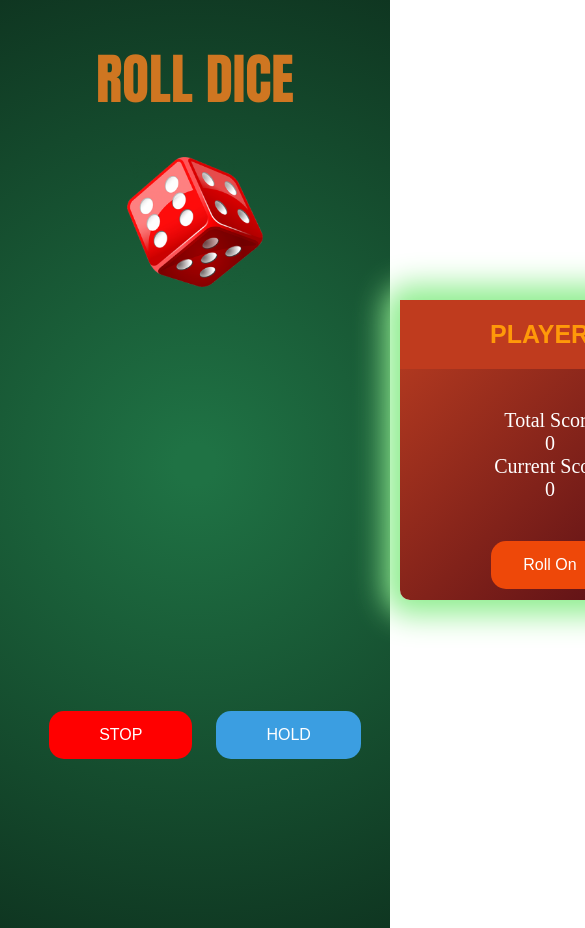
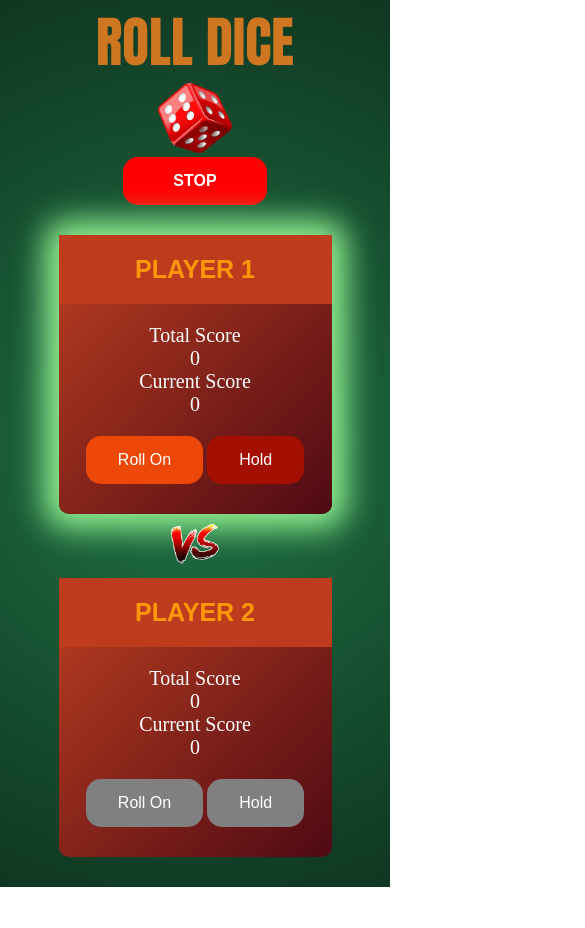
Before and after one commit to Hishamkool/roll-dice, a plain HTML site: page index.html in a window 390 px wide. Both pictures are taken after a click on the button "START". Shown: the top 928 px of the page, 585 px wide, since content can reach past the window. After the commit the page ends 887 px from the top, so only its background shows below. Drawn offline with Linux system fonts and the light colour scheme.

Commit message:
Making responsive for mobile view and also adding seperate hold functionality for both players and game stop functionality

```diff
--- a/css/style.css
+++ b/css/style.css
@@ -1,104 +1,158 @@
+* {
+  margin: 0;
+  padding: 0;
+  box-sizing: border-box;
+}
 
-html {
-    height: 110%;
+:root {
+  /* font sizes */
+  --font-size-h1-55: 55px;
+  --font-size-h2-25: 25px;
+  --font-size-button-15: 15px;
 }
-h1{
+
+h1 {
   text-align: center;
   font-family: Impact, Haettenschweiler, 'Arial Narrow Bold', sans-serif;
   color: #CF7621;
   font-size: 55px;
 }
 
-.body{
-    margin: 0;
-    padding: 0;
-    background-image: radial-gradient(circle,   #1F7244 4% ,#0F3621 100%);
-    background-repeat:no-repeat;
-    /* height: 700px; */
+body {
+  background: radial-gradient(circle, #1F7244 4%, #0F3621 100%) no-repeat;
   background-size: cover;
-
+  min-height: 100vh;
+  position: relative;
+  display: flex;
+  flex-direction: column;
 }
 
-.dice{
 
+.dice {
   text-align: center;
 }
 
-.boxone{
-    width: 300px;
-    height: 300px;
-    background-image: linear-gradient(to bottom right,#BC3E21,#4F0A14);
-    border-radius: 10px;
-    position: absolute;
-    top: 300px;
-    left: 400px;
-}
-.boxtwo{
-    width: 300px;
-    height: 300px;
-    background-image: linear-gradient(to bottom right,#BC3E21,#4F0A14);
-    border-radius: 10px;
-    /* position: relative;
-    left: 800px;
-    top: 60px; */
-    position: absolute;
-    top: 300px;
-    left: 850px;
+.dice img {
+  height: 70px;
 }
 
-.buttons{
+main {
+  display: flex;
+  flex-direction: column;
+  align-items: center;
+  gap: 10px;
+  margin-block: 30px;
+}
+
+.boxone {
+  max-width: 300px;
+  max-height: 300px;
+  width: 70%;
+  background-image: linear-gradient(to bottom right, #BC3E21, #4F0A14);
+  border-radius: 10px;
+  /*   position: absolute;
+  top: 300px;
+  left: 400px; */
+}
+
+.boxtwo {
+  width: 70%;
+  max-width: 300px;
+  max-height: 300px;
+  background-image: linear-gradient(to bottom right, #BC3E21, #4F0A14);
+  border-radius: 10px;
+
+  /*   position: absolute;
+  top: 300px;
+  left: 850px; */
+}
+
+.buttons {
+  display: flex;
   text-align: center;
-    position: relative;
-    top: 400px;
+  justify-content: space-evenly;
 }
-.input{
-    background-color:	#BF3B1E;
+
+body>.buttons {
+  order: 2;
+}
+
+body>main {
+  order: 3;
+}
+
+.input {
+  background-color: #BF3B1E;
   padding: 20px;
   text-align: center;
   font-family: Arial;
-    color: 	rgb(255, 153, 9);
+  color: rgb(255, 153, 9);
   font-size: 25px;
 }
-.subinput{
+
+.subinput {
   text-align: center;
   font-size: 20px;
-    padding: 40px;
+  padding: 20px;
   color: white;
 }
-.vs{
-    /* text-align: center; */
-    position: absolute;
-    top: 450px;
-    left: 737px;
+
+.rollon {
+  text-align: center;
+  padding-bottom: 30px;
 }
+
+
+.vs img {
+  height: 40px;
+}
+
 .button {
   border-radius: 15px;
   border: none;
-    background: #EE4809 ;
+  background: #EE4809;
   color: white;
   padding: 15px 32px;
   text-align: center;
   font-size: 16px;
+  cursor: pointer;
 }
-  .rollon{
-    text-align: center;
-  }
-  .start{
+
+
+
+.start {
   background: #33B30F;
   border-radius: 15px;
   border: none;
-    margin: 20px;
+  cursor: pointer;
   color: white;
   padding: 15px 50px;
   text-align: center;
   font-size: 16px;
+  font-weight: 600;
 }
-  .hold{
+
+.hold {
+  cursor: pointer;
+
   border-radius: 15px;
   border: none;
-    background: #3B9EE1 ;
+  /* background: #3B9EE1; */
+  background-color: rgb(163, 16, 0);
   color: white;
-    padding: 15px 50px;
+  padding: 15px 32px;
   text-align: center;
   font-size: 16px;
+
 }
+
+/* disabled button */
+button:disabled,
+input[type="button"]:disabled {
+  background-color: grey;
+  color: white;
+  cursor: not-allowed;
+}
+
+
+@media screen and (min-width:768px) {}
--- a/index.html
+++ b/index.html
@@ -1,21 +1,24 @@
 <!DOCTYPE html>
 <html>
+
 <head>
-
+    <meta name="viewport" content="width=device-width, initial-scale=1.0">
     <link rel="stylesheet" href="css/style.css">
     <title>
         Dice Game
     </title>
 </head>
-    <body class="body" >
+
+<body class="body">
     <h1>
         ROLL DICE
     </h1>
 
-        <div id="diceFace" class="dice" >
-            <img id="Face" src="images/Red-Dice-PNG-Transparent-File.png" alt="Dice" height="130">
+    <div id="diceFace" class="dice">
+        <img id="Face" src="images/Red-Dice-PNG-Transparent-File.png" alt="Dice">
     </div>
 
+    <main>
         <div id="boxone" class="boxone">
             <div class="input">
                 <b>
@@ -36,15 +39,14 @@
                     </div>
                 </div>
             </div>
-            <div  class="rollon">
+            <div class="rollon">
                 <button type="button" id="rollOne" class="button" onclick="rollOne()">Roll On </button>
+                <input type="button" class="hold" value="Hold" id="holdOne" onclick="hold()"></input>
             </div>
         </div>
-
         <div class="vs">
-            <img src="images/vs.png" alt="VS" height="70">
+            <img src="images/vs.png" alt="VS">
         </div>
-
         <div id="boxtwo" class="boxtwo">
             <div class="input">
                 <b>
@@ -68,20 +70,19 @@
             <div class="rollon">
                 <!-- <button class="button">Roll On</button>     -->
                 <button type="button" id="rollTwo" class="button" onclick="rollTwo()">Roll On </button>
+                <input type="button" class="hold" value="Hold" id="holdTwo" onclick="hold()"></input>
             </div>
         </div>
+    </main>
 
     <div class="buttons">
 
-
-            <!-- <button type="button" id="start" class="start" onclick="GameStart()">Start </button> -->
         <input type="button" class="start" value="START" id="start" onclick="GameStart()"></input>
 
-
-            <!-- <button type="button" class="hold">Hold </button> -->
-            <input type="button" class="hold" value="HOLD" id="hold" onclick="hold()"></input>
+        <!-- <input type="button" class="hold" value="HOLD" id="hold" onclick="hold()"></input> -->
 
     </div>
     <script src="js/java.js"></script>
 </body>
+
 </html>
--- a/js/java.js
+++ b/js/java.js
@@ -1,161 +1,205 @@
-let running =false;
-var activeplayer=0;
-var sum=0;
-let cs=[0,0];
-let ts=[0,0];
-const limit=20;
-var flag=0;
+let running = false;
+var activeplayer = 0;
+var sum = 0;
+let cs = [0, 0]; //current score list
+let ts = [0, 0]; //total score list
+const limit = 20;
+var flag = 0;
 
 
-function GameStart(){
+var rollBtnOne = document.getElementById("rollOne");
+var holdBtnOne = document.getElementById("holdOne");
+var rollBtnTwo = document.getElementById("rollTwo");
+var holdBtnTwo = document.getElementById("holdTwo");
 
-     var start=document.getElementById("start");
-    cs[0]=0;
-    cs[1]=0;
-    ts[0]=0;
-    ts[1]=0;
+var boxOne = document.getElementById("boxone");
+var boxTwo = document.getElementById("boxtwo");
+
+var start = document.getElementById("start");
+var diceLogo = document.getElementById("Face");
+// disabling all buttons initially
+disableAllButtons();
+function disableAllButtons() {
+    rollBtnOne.disabled = true;
+    holdBtnOne.disabled = true;
+    rollBtnTwo.disabled = true;
+    holdBtnTwo.disabled = true;
+}
+
+//enabling and disabling buttons while switching players
+function updateButtons() {
+
+
+    if (activeplayer == 0) {
+        rollBtnOne.disabled = false;
+        holdBtnOne.disabled = false;
+
+        rollBtnTwo.disabled = true;
+        holdBtnTwo.disabled = true;
+    }
+    if (activeplayer == 1) {
+        rollBtnOne.disabled = true;
+        holdBtnOne.disabled = true;
+
+        rollBtnTwo.disabled = false;
+        holdBtnTwo.disabled = false;
+    }
+
+}
+
+// when start button is clicked
+function GameStart() {
+
+
+    cs[0] = 0;
+    cs[1] = 0;
+    ts[0] = 0;
+    ts[1] = 0;
     document.getElementById("cs2").innerHTML = 0;
     document.getElementById("cs1").innerHTML = 0;
     document.getElementById("ts1").innerHTML = 0;
     document.getElementById("ts2").innerHTML = 0;
 
-    if(!running){
-        flag=1;
-
-
+    if (!running) {
+        flag = 1;
         // alert("Game has started");
         start.style.background = 'red ';
-        start.value="STOP";
-            if(activeplayer==0){
-                document.getElementById("boxone").style.boxShadow="0px 0px  30px 15px lightgreen";
-                document.getElementById("boxtwo").style.boxShadow="";
-            }
-            if(activeplayer==1){
-                document.getElementById("boxone").style.boxShadow="";
-                document.getElementById("boxtwo").style.boxShadow="0px 0px  30px 15px lightgreen";
-            }
-
-        running=true;
+        start.value = "STOP";
+        if (activeplayer == 0) {
+            boxOne.style.boxShadow = "0px 0px  30px 15px lightgreen";
+            boxTwo.style.boxShadow = "";
+        }
+        if (activeplayer == 1) {
+            boxOne.style.boxShadow = "";
+            boxTwo.style.boxShadow = "0px 0px  30px 15px lightgreen";
+        }
+        updateButtons();
+        running = true;
 
 
     }
-    else if(running){
-        flag=0;
-        // alert("Game has stopped");
-        start.style.background = '#33B30F';
-        start.value="START";
-        document.getElementById("boxone").style.boxShadow="";
-        document.getElementById("boxtwo").style.boxShadow="";
-        activeplayer=0;
-        running=false;
+    else if (running) {
+        stopGame();
+        diceLogo.src = "images/Red-Dice-PNG-Transparent-File.png";
 
     }
-    if(flag==0){
-        document.getElementById("Face").src="images/Red-Dice-PNG-Transparent-File.png"
-    }
+
 
 }
-function rollOne(){
-    if(flag==1 && activeplayer==0){
 
-        // var df=document.getElementById("Face");
+// function to stop game
+function stopGame() {
+    running = false;
+    flag = 0;
+    activeplayer = 0;
+
+    disableAllButtons();
+
+    boxOne.style.boxShadow = "";
+    boxTwo.style.boxShadow = "";
+    diceLogo.src = "images/Red-Dice-PNG-Transparent-File.png";
+    start.style.background = '#33B30F';
+    start.value = "START";
+
+}
+
+
+function rollOne() {
+    if (flag == 1 && activeplayer == 0) {
+
+        // var df=diceLogo;
         // df.style.color= 'white';
-        var no = Math.floor((Math.random() *6) +1);
+        var no = Math.floor((Math.random() * 6) + 1);
 
-        // document.getElementById("boxone").style.boxShadow="0px 0px  30px 15px lightgreen";
-        if(no==1){
-            document.getElementById("Face").src="images/1.png";
-            // sum=0;
-            // cs[activeplayer]=sum;
-            // document.getElementById("cs1").innerHTML = cs[1];
-            // activeplayer=1;
-            // document.getElementById("boxone").style.boxShadow="";
-            // document.getElementById("boxtwo").style.boxShadow="0px 0px  30px 15px lightgreen";
+        // boxOne.style.boxShadow="0px 0px  30px 15px lightgreen";
+        if (no == 1) {
+            diceLogo.src = "images/1.png";
+
         }
-        if(no==2){
-            document.getElementById("Face").src="images/2.png";
+        if (no == 2) {
+            diceLogo.src = "images/2.png";
         }
-        if(no==3){
-            document.getElementById("Face").src="images/3.png";
+        if (no == 3) {
+            diceLogo.src = "images/3.png";
         }
-        if(no==4){
-            document.getElementById("Face").src="images/4.png";
+        if (no == 4) {
+            diceLogo.src = "images/4.png";
         }
-        if(no==5){
-            document.getElementById("Face").src="images/5.png";
+        if (no == 5) {
+            diceLogo.src = "images/5.png";
         }
-        if(no==6){
-            document.getElementById("Face").src="images/6.png";
+        if (no == 6) {
+            diceLogo.src = "images/6.png";
         }
+        //adding values when not equal to 1
+        if (no != 1) {
 
-        if(no!=1 ){
-
-            cs[0]=cs[0]+no;
+            cs[0] = cs[0] + no;
             document.getElementById("cs1").innerHTML = cs[0];
 
         }
-        if(no==1){
-            // sum=0;
-            cs[0]=0;
+        //set current score to zero when we get one on dice
+        /*   if (no == 1) {
+              // sum=0;
+              cs[0] = 0;
 
-            // alert("nextplayer")
-            document.getElementById("cs1").innerHTML = cs[0];
-            document.getElementById("boxone").style.boxShadow="";
-            document.getElementById("boxtwo").style.boxShadow="0px 0px  30px 15px lightgreen";
-            activeplayer=1;
-        }
+              // alert("nextplayer")
+              document.getElementById("cs1").innerHTML = cs[0];
+              boxOne.style.boxShadow = "";
+              boxTwo.style.boxShadow = "0px 0px  30px 15px lightgreen";
+              activeplayer = 1;
+              updateButtons();
+          } */
 
-        // if(no!=1 && activeplayer==1){
-        //     cs[activeplayer]=cs[activeplayer]+no;
-        //     document.getElementById("cs2").innerHTML = cs;
-        // }
+
 
 
     }
 
 }
 
-function rollTwo(){
-    if(flag==1 && activeplayer==1){
+function rollTwo() {
+    if (flag == 1 && activeplayer == 1) {
 
-        var no=Math.floor((Math.random() *6) +1);
+        var no = Math.floor((Math.random() * 6) + 1);
 
 
-        if(no==1){
-            document.getElementById("Face").src="images/1.png";
+        if (no == 1) {
+            diceLogo.src = "images/1.png";
 
         }
-        if(no==2){
-            document.getElementById("Face").src="images/2.png";
+        if (no == 2) {
+            diceLogo.src = "images/2.png";
         }
-        if(no==3){
-            document.getElementById("Face").src="images/3.png";
+        if (no == 3) {
+            diceLogo.src = "images/3.png";
         }
-        if(no==4){
-            document.getElementById("Face").src="images/4.png";
+        if (no == 4) {
+            diceLogo.src = "images/4.png";
         }
-        if(no==5){
-            document.getElementById("Face").src="images/5.png";
+        if (no == 5) {
+            diceLogo.src = "images/5.png";
         }
-        if(no==6){
-            document.getElementById("Face").src="images/6.png";
+        if (no == 6) {
+            diceLogo.src = "images/6.png";
         }
 
-        if(no!=1 ){
+        if (no != 1) {
 
-            cs[1]=cs[1]+no;
+            cs[1] = cs[1] + no;
             document.getElementById("cs2").innerHTML = cs[1];
         }
-        if(no==1 ){
+        /*   if (no == 1) {
 
-            cs[1]=0;
-            // alert("nextplayer")
+              cs[1] = 0;
+              // alert("nextplayer")
 
-            document.getElementById("cs2").innerHTML = cs[1];
-            document.getElementById("boxone").style.boxShadow="0px 0px  30px 15px lightgreen";
-            document.getElementById("boxtwo").style.boxShadow="";
-            activeplayer=0;
-        }
+              document.getElementById("cs2").innerHTML = cs[1];
+              boxOne.style.boxShadow = "0px 0px  30px 15px lightgreen";
+              boxTwo.style.boxShadow = "";
+              activeplayer = 0;
+              updateButtons();
+          } */
 
 
 
@@ -165,39 +209,40 @@ function rollTwo(){
 }
 
 
-function hold(){
+function hold() {
+    if (flag == 1 && activeplayer == 0) {
 
+        ts[0] = ts[0] + cs[0];
+        cs[0] = 0;
+        document.getElementById("ts1").innerHTML = ts[0];
+        document.getElementById("cs1").innerHTML = 0;
+        boxOne.style.boxShadow = "";
+        boxTwo.style.boxShadow = "0px 0px  30px 15px lightgreen";
+        activeplayer = 1;
+        updateButtons();
+        if (ts[0] >= 100) {
+            alert("Player 1 wins");
+            stopGame();
 
-
-    if(flag==1 && activeplayer==0){
-
-            ts[0]=ts[0]+cs[0];
-            cs[0]=0;
-            document.getElementById("ts1").innerHTML =ts[0];
-            document.getElementById("cs1").innerHTML = 0;
-            document.getElementById("boxone").style.boxShadow="";
-            document.getElementById("boxtwo").style.boxShadow="0px 0px  30px 15px lightgreen";
-            activeplayer=1;
-            if(ts[0]>=100){
-                alert("Player 1 wins")
-            }
+        }
 
     }
 
 
-    else if(flag==1 && activeplayer==1){
+    else if (flag == 1 && activeplayer == 1) {
 
-            ts[1]=ts[1]+cs[1];
-            cs[1]=0;
-            document.getElementById("ts2").innerHTML =ts[1];
-            document.getElementById("cs2").innerHTML = 0;
-            document.getElementById("boxone").style.boxShadow="0px 0px  30px 15px lightgreen";
-            document.getElementById("boxtwo").style.boxShadow="";
-            activeplayer=0;
-
-            if(ts[1]>=100){
-                alert("Player 2 wins")
-            }
+        ts[1] = ts[1] + cs[1];
+        cs[1] = 0;
+        document.getElementById("ts2").innerHTML = ts[1];
+        document.getElementById("cs2").innerHTML = 0;
+        boxOne.style.boxShadow = "0px 0px  30px 15px lightgreen";
+        boxTwo.style.boxShadow = "";
+        activeplayer = 0;
+        updateButtons();
+        if (ts[1] >= 100) {
+            alert("Player 2 wins");
+            stopGame();
+        }
     }
 
 }
```
Lines whose indentation alone changed are shown as unchanged.
